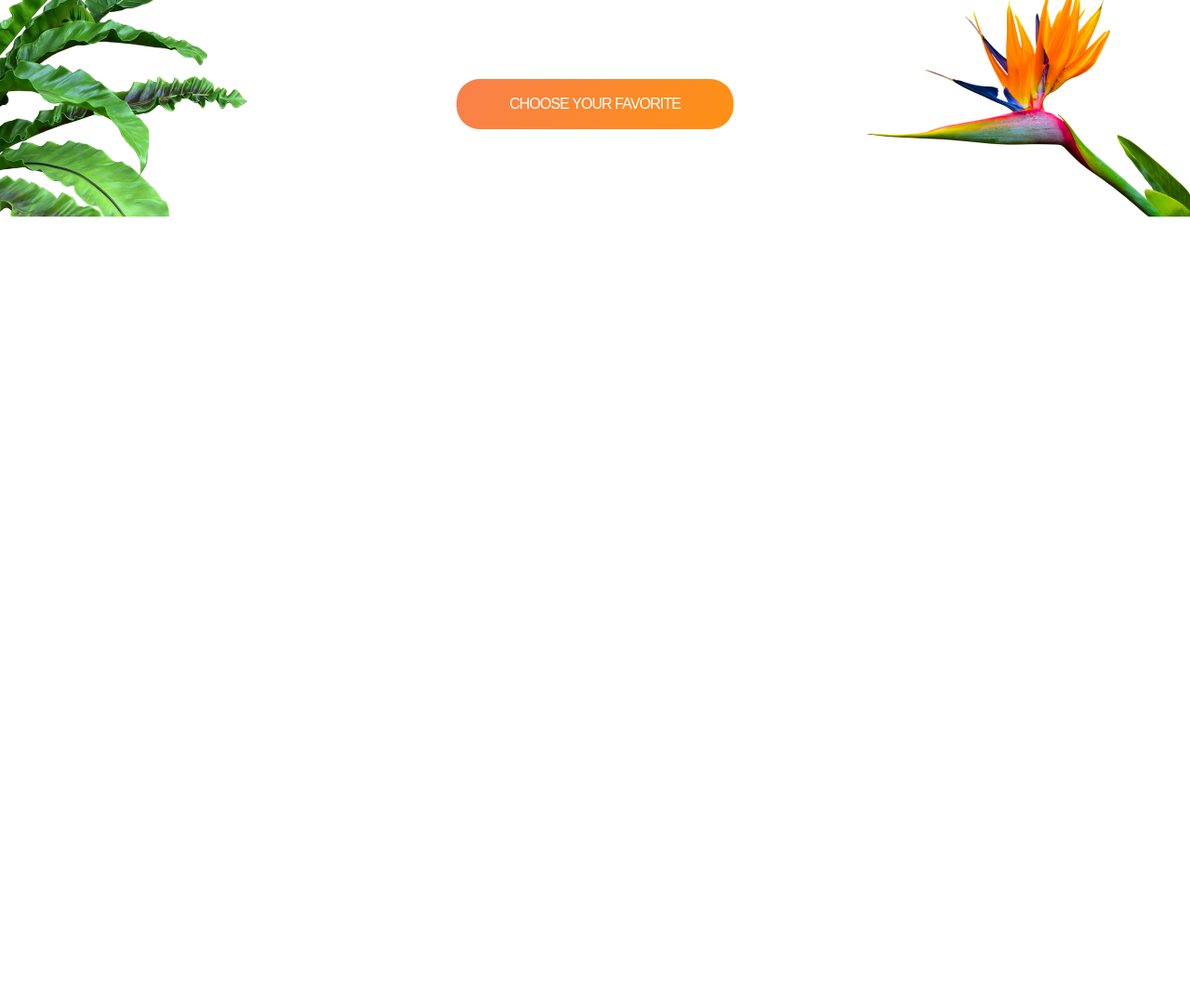
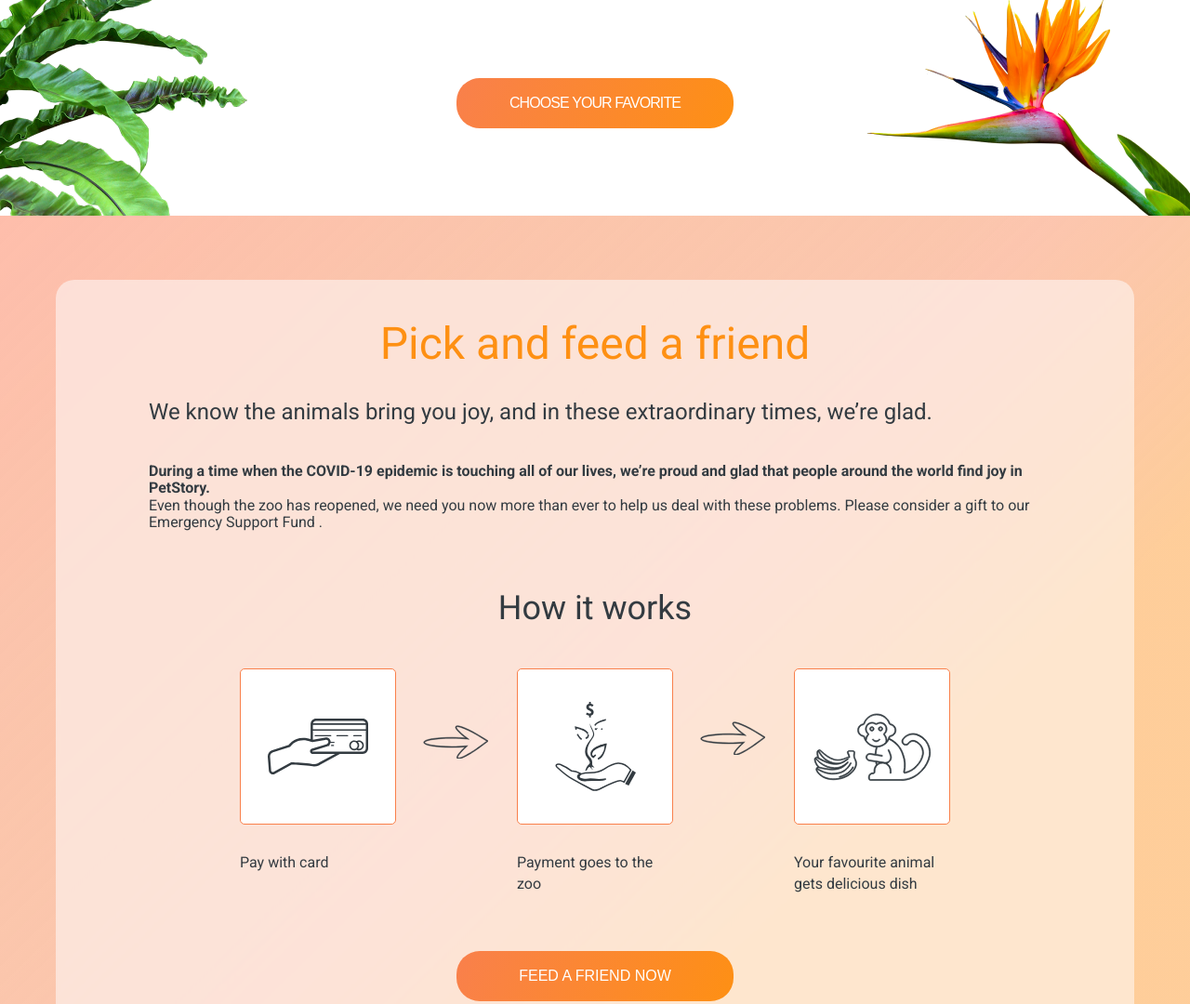
Before and after one commit to woodprop/zoo, a website: page index.html in a window 1280 px wide. Shown: the part 2377-3457 px from the top of the page at 93% size. Before the commit the page ends 2610 px from the top, so only its background shows below. Drawn offline with Linux system fonts and the light colour scheme.

Commit message:
feat: add feed section

```diff
--- a/index.html
+++ b/index.html
@@ -182,6 +182,41 @@
     </div>
 </section>
 
+<section class="feed">
+    <div class="wrapper feed__wrapper">
+        <h2 class="feed__title">Pick and feed a friend</h2>
+        <h4 class="subtitle feed__subtitle">We know the animals bring you joy, and in these extraordinary times, we’re glad.</h4>
+        <p class="feed__covid"><strong>During a time when the COVID-19 epidemic is touching all of our lives, we’re proud and
+            glad that people around the world find joy in PetStory.</strong></p>
+        <p class="feed__text">Even though the zoo has reopened, we need you now more than ever to help us deal with these problems. Please consider a gift to our Emergency Support Fund . </p>
+        <h3 class="feed__title-second">How it works</h3>
+        <div class="feed__cards-block">
+            <div class="feed-card">
+                <div class="feed-card__image">
+                    <img src="./assets/icons/pay.svg" alt="pay">
+                </div>
+                <div class="feed-card__text">Pay with card</div>
+            </div>
+            <div class="feed-card">
+                <div class="feed-card__image">
+                    <img src="./assets/icons/hand.svg" alt="hand">
+                </div>
+                <div class="feed-card__text">Payment goes to the zoo</div>
+            </div>
+            <div class="feed-card">
+                <div class="feed-card__image">
+                    <img src="./assets/icons/monkey.svg" alt="monkey">
+                </div>
+                <div class="feed-card__text">Your favourite animal gets delicious dish</div>
+            </div>
+            <span class="feed__arrow"></span>
+            <span class="feed__arrow"></span>
+        </div>
+
+        <button class="button button_rounded feed__button">Feed a friend now</button>
+    </div>
+</section>
+
 <script src="dist/bundle.js"></script>
 </body>
 </html>
--- a/src/sass/abstract/_variables.scss
+++ b/src/sass/abstract/_variables.scss
@@ -1,7 +1,11 @@
 $color-dark: #000;
 $color-light: #fff;
 
+$color-text-dark: #333B41;
+
 $color-brand: #F9804B;
+$color-title-brand: #FE9013;
+
 
 $color-highlight: #FFEE2E;
 
--- a/src/sass/base/_base.scss
+++ b/src/sass/base/_base.scss
@@ -20,6 +20,10 @@ h2 {
   @include font(4.8rem, 400, 58px);
 }
 
+h3 {
+  @include font(3.6rem, 400, 130%);
+}
+
 a {
   text-decoration: none;
 }
--- a/src/sass/layout/_animals.scss
+++ b/src/sass/layout/_animals.scss
@@ -11,7 +11,7 @@
   }
 
   &__button {
-    margin: 88px auto 94px;
+    margin: 87px auto 94px;
     letter-spacing: -0.9px;
   }
 }
--- /dev/null
+++ b/src/sass/layout/_feed.scss
@@ -0,0 +1,79 @@
+.feed {
+  padding-top: 69px;
+  padding-bottom: 100px;
+  color: $color-text-dark;
+  background: linear-gradient(315.75deg, rgba(254, 210, 144, 0.7) 30.06%, #FEBDAB 100.95%, rgba(254, 210, 144, 0.7) 106.36%), linear-gradient(315.75deg, rgba(254, 189, 171, 0.74) 30.06%, rgba(243, 169, 248, 0.66) 50.74%, #E0D8F0 80.49%, #EAF7FE 127.9%, #EAF7FE 149.54%), linear-gradient(315.75deg, rgba(254, 189, 171, 0.74) 30.06%, rgba(243, 169, 248, 0.66) 50.74%, #E0D8F0 80.49%, #EAF7FE 127.9%, #EAF7FE 149.54%);
+
+  &__wrapper {
+    padding: 40px 100px 60px;
+    border-radius: 20px;
+    background: rgba(253, 253, 255, 0.52);
+    backdrop-filter: blur(2px);
+  }
+
+  &__title {
+    text-align: center;
+    margin-bottom: 30px;
+    color: $color-title-brand;
+  }
+
+  &__title-second {
+    margin-top: 60px;
+    margin-bottom: 41px;
+    text-align: center;
+
+  }
+
+  &__subtitle {
+    margin-bottom: 40px;
+  }
+
+  &__covid {
+    margin-bottom: 0;
+  }
+
+  &__cards-block {
+    position: relative;
+    margin: 0 auto;
+    display: flex;
+    justify-content: space-between;
+    width: 764px;
+  }
+
+  &__button {
+    margin: 61px auto -1px;
+  }
+
+  .feed-card {
+    width: 168px;
+
+    &__image {
+      display: flex;
+      align-items: center;
+      justify-content: center;
+      margin-bottom: 30px;
+      height: 168px;
+      background: $color-light;
+      border-radius: 5px;
+      border: 1px solid $color-brand;
+    }
+    &__text {
+      @include font(1.6rem, 400, 140%);
+    }
+  }
+
+  &__arrow {
+    position: absolute;
+    top: 61px;
+    left: 197px;
+    display: block;
+    width: 70px;
+    height: 36px;
+    background: url("../assets/icons/arrow.svg") no-repeat;
+
+    &:last-child {
+      top: 57px;
+      left: 495px;
+    }
+  }
+}
--- a/src/sass/main.scss
+++ b/src/sass/main.scss
@@ -17,3 +17,5 @@
 
 @import "layout/animals";
 @import "components/card";
+
+@import "layout/feed";
```
Also changed, not shown: assets/icons/arrow.svg (added), assets/icons/hand.svg (added), assets/icons/monkey.svg (added), assets/icons/pay.svg (added), dist/style.css, 1 other file.
